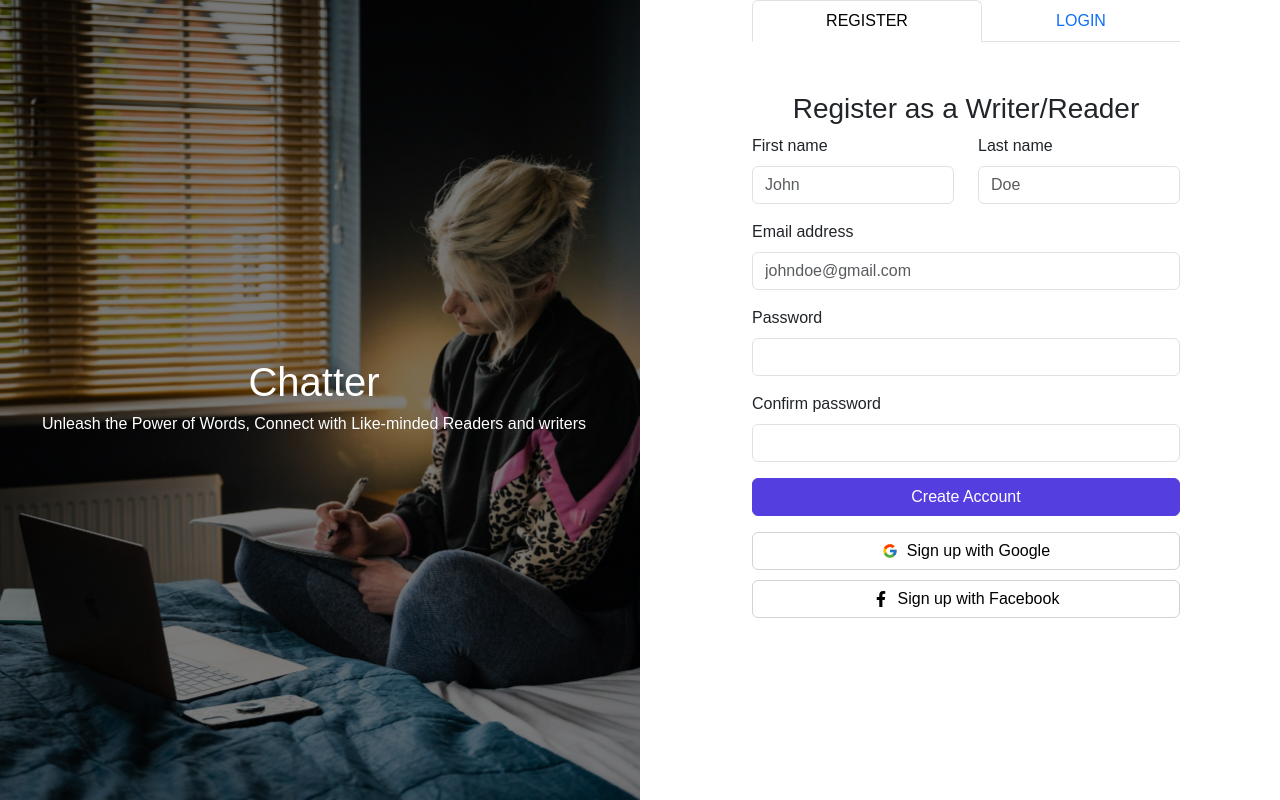
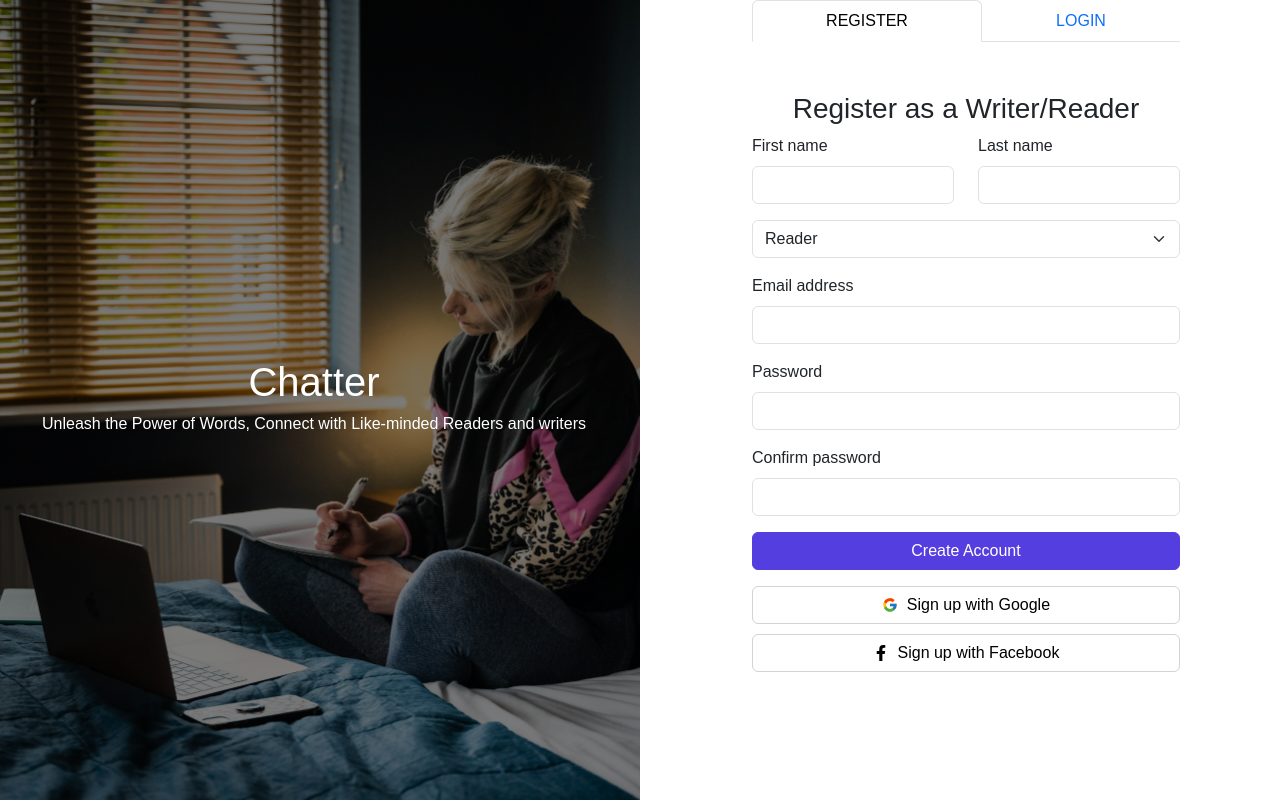
Before and after one commit to DanielRomeo/EconJournalEntry, a Next.js app in the folder frontend/: page /signin in a window 1280 px wide. Built offline with nearby package versions, Linux system fonts and the light colour scheme.

Commit message:
added comprehensive form in frontend

```diff
--- a/frontend/src/app/signin/_signupComponent.tsx
+++ b/frontend/src/app/signin/_signupComponent.tsx
@@ -5,38 +5,71 @@ import Styles from "../_styles/SigninPage/SignupComponent.module.scss"
 import { useRouter } from 'next/navigation'
 import { FcGoogle } from "react-icons/fc";
 import { FaFacebookF } from "react-icons/fa";
+import { useState } from 'react';
+
+// validator libs
+import { useForm } from 'react-hook-form';
+import { yupResolver } from '@hookform/resolvers/yup';
+import * as yup from 'yup';
+
+
+
+const schema = yup.object().shape({
+    email: yup.string().email('Invalid email').required('Email is required'),
+    password: yup
+      .string()
+      .min(6, 'Password must be at least 6 characters long')
+      .required('Password is required'),
+    firstname: yup.string().required('Firstname is required'),
+    lastname: yup.string().required('Last name is required'),
+    joiningas: yup.string().required('Who do you want to join as'),
+    confirmpassword: yup.string().required('Please confirm your password')
+}); // end of schema
 
 const SignupComponent: React.FC = () => {
+
+    const [isLoading, setIsLoading] = useState<boolean>(false);
+
+    const {
+    register,
+    handleSubmit,
+    formState: { errors },
+    } = useForm({ resolver: yupResolver(schema) });
 
     const router = useRouter();
 
     // signup function:
-    const signupSubmit = ()=>{
-        router.push('/confirmation')
-        // setDisplay('ConfirmationComponent');
+    // const signupSubmit = ()=>{
+    //     router.push('/confirmation');\
+    //}
+    //
+
+    // Submission function:
+    const onSubmit = ()=>{
+        //
     }
 
-  return (
+    return (
         <div className={`${Styles.mainContainer}`}>
 
             <Row className=''>
                 <h3>Register as a Writer/Reader</h3>
             </Row>
 
-
-            <Form>
+            <form onSubmit={handleSubmit(onSubmit)}>
                 <Row>
                     <Col lg="6" md="6" sm="12">
                         <FormGroup className="mb-3">
                             <Form.Label htmlFor="firstName">First name</Form.Label>
-                            <input className={`form-control`} type="text" id="firstName" placeholder="John" />
+                            <input className={`form-control`} type="text" id="firstName" />
+                            {/* {errors.email && <span>{errors.email.message}</span>} */}
                         </FormGroup>
                     </Col>
 
                     <Col lg="6" md="6" sm="12">
                         <FormGroup className="mb-3">
                             <Form.Label htmlFor="lastName">Last name</Form.Label>
-                            <input className={`form-control`} type="text" id="lastName" placeholder="Doe" />
+                            <input className={`form-control`} type="text" id="lastName" />
                         </FormGroup>
                     </Col>
 
@@ -44,48 +77,50 @@ const SignupComponent: React.FC = () => {
 
                 <Row>
                     <FormGroup className="mb-3">
+                        <select {...register('joiningas')} className="form-select" aria-label="Default select example">
+                            <option value="reader">Reader</option>
+                            <option value='writer'>Writer</option>
+                        </select>
+                        {errors.joiningas && <span>{errors.joiningas.message}</span>}
+                    </FormGroup>
+
+                    <FormGroup className="mb-3">
                         <Form.Label htmlFor="email">Email address</Form.Label>
-                        <input className={`form-control`} type="email" id="email" placeholder="johndoe@gmail.com" />
-
+                        <input {...register('email')} className={`form-control`} type="email" id="email"  />
+                        {errors.email && <span>{errors.email.message}</span>}
                     </FormGroup>
 
 
                     <FormGroup className="mb-3">
-                    <Form.Label htmlFor="password">Password</Form.Label>
-                    <input className={`form-control`} type="password" id="password" />
-
+                        <Form.Label htmlFor="password">Password</Form.Label>
+                        <input {...register('password')} className={`form-control`} type="password" id="password" />
+                        {errors.password && <span>{errors.password.message}</span>}
                     </FormGroup>
 
                     <FormGroup className="mb-3">
-                    <Form.Label htmlFor="confirmPassword">Confirm password</Form.Label>
-                    <input className={`form-control`} type="password" id="confirmPassword" />
-
+                        <Form.Label htmlFor="confirmPassword">Confirm password</Form.Label>
+                        <input {...register('confirmpassword')} className={`form-control`} type="password" id="confirmPassword" />
+                        {errors.confirmpassword && <span>{errors.confirmpassword.message}</span>}
                     </FormGroup>
 
                     <FormGroup className="mb-3">
-                        {/* <Link href='/confirmation'>
-                        </Link> */}
-                        <Button className={`${Styles.createButton}`} onClick={signupSubmit} variant="primary" >
+                        <Button className={`${Styles.createButton}`}  variant="primary" >
                         Create Account
                         </Button>
                     </FormGroup>
                 </Row>
-            </Form>
+            </form>
 
             <Row className={`${Styles.SocialButtonsRow}`}>
-                {/* <Col className={`${Styles.Col}`} lg="12" md="12" sm="12"> */}
                     <Button  className={`${Styles.GoogleButton}`}>
                     <FcGoogle />
                     &nbsp; Sign up with Google
                     </Button>
-                {/* </Col> */}
 
-                {/* <Col lg="12" md="12" sm="12"> */}
                     <Button className={`${Styles.FacbookButton}`}>
                     <FaFacebookF />
                         &nbsp; Sign up with Facebook
                     </Button>
-                {/* </Col> */}
             </Row>
         </div>
 
```
Also changed, not shown: frontend/package.json (+9 -7 lines), 1 other file (tests, documents, lock files or other folders).
